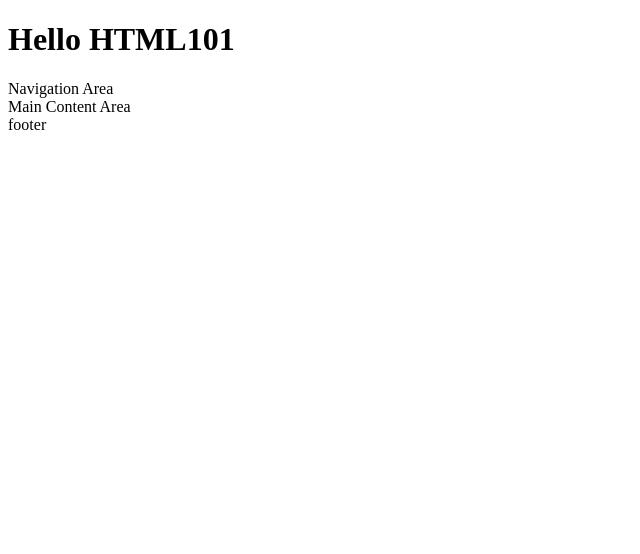
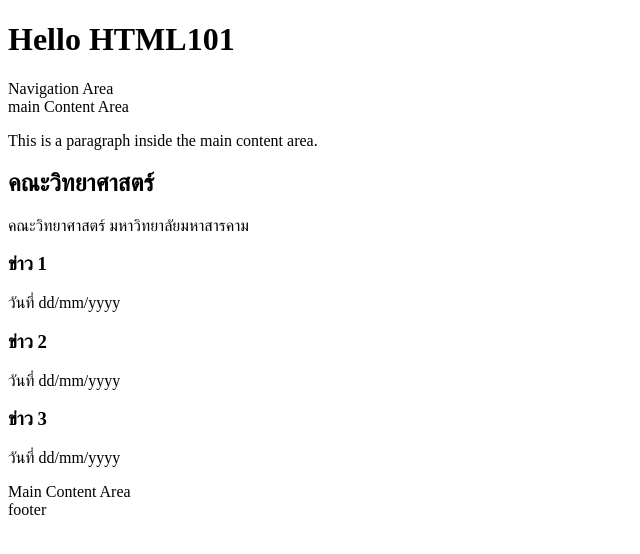
Before and after one commit to Chabiao44/--------------, a plain HTML site: page index.html in a window 1280 px wide. Shown: the whole page, without its empty margins (0-640 px from the left). Drawn offline with Linux system fonts and the light colour scheme.

Commit message:
first commit

```diff
--- a/index.html
+++ b/index.html
@@ -15,9 +15,25 @@
      <nav>
         Navigation Area
      </nav>
-     <div></div>
+     <div>
+        main Content Area
+        <p>This is a paragraph inside the main content area.</p>
+        <h2>คณะวิทยาศาสตร์</h2>
+        <p>คณะวิทยาศาสตร์ มหาวิทยาลัยมหาสารคาม</p>
+        <div><h3> ข่าว 1 </h3>
+        <p>วันที่ dd/mm/yyyy</p>
+        </div>
+        <div><h3> ข่าว 2 </h3>
+        <p>วันที่ dd/mm/yyyy</p>
+        </div>
+        <div><h3> ข่าว 3 </h3>
+        <p>วันที่ dd/mm/yyyy</p>
+
+     </div>
      Main Content Area
-     <footer></footer>
+     <footer>
+
+     </footer>
      footer
 
 
```
